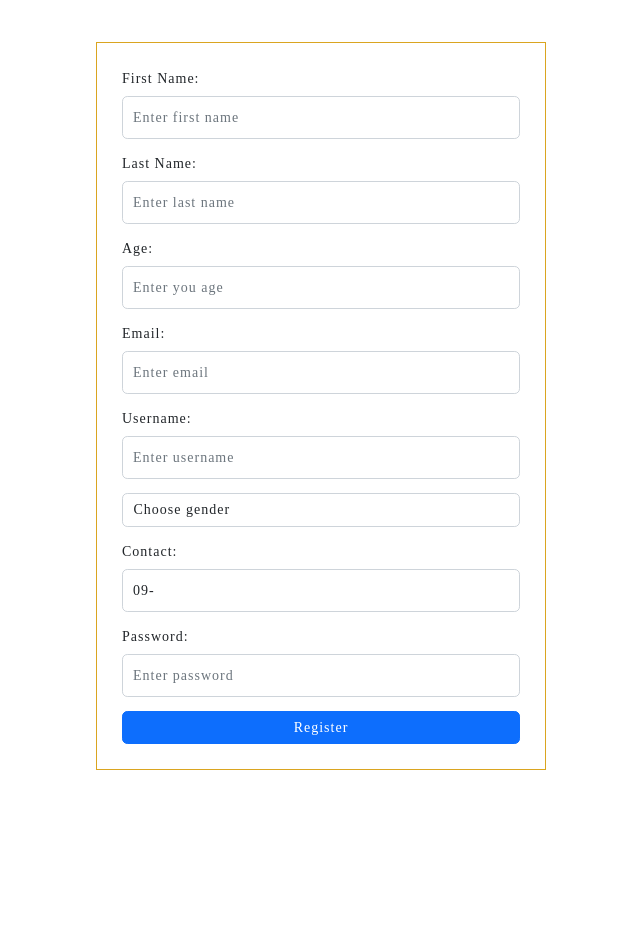
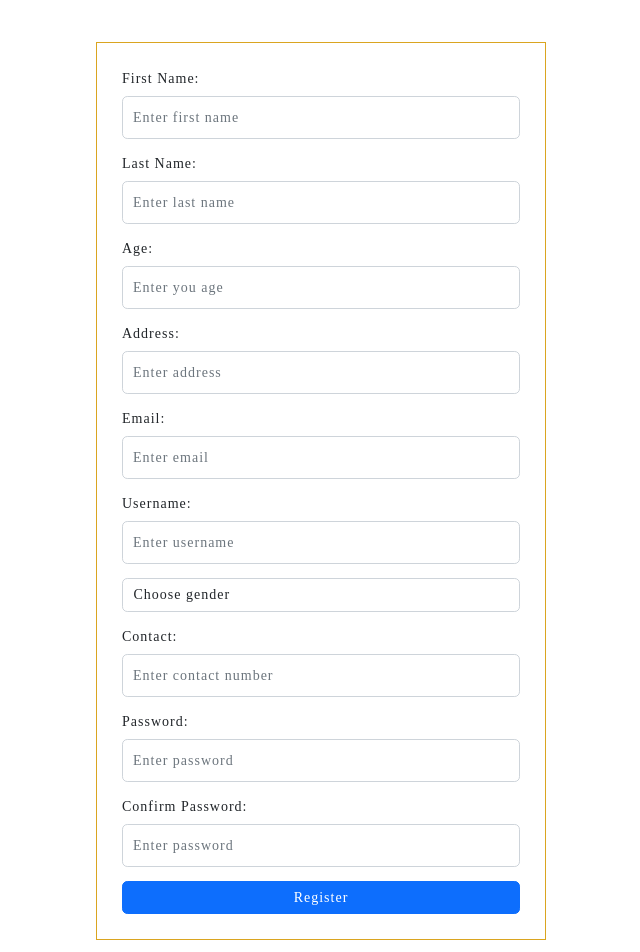
Before and after one commit to jacobeugenio/ClassroomApp-FE, a React (Create React App) app: page /register in a window 1280 px wide. Shown: the top 952 px of the page, without its empty margins (319-959 px from the left). Before the commit the page ends 812 px from the top, so only its background shows below. Built offline with nearby package versions, Linux system fonts and the light colour scheme; a web font is replaced by a local one.

Commit message:
ferdie connecting the login the register to the API

```diff
--- a/src/App.js
+++ b/src/App.js
@@ -8,10 +8,8 @@ import NotFound from "./NotFound";
 import Grades from "./components/teacher/Grades";
 import Register from "./components/Register/Register";
 import "./App.css";
-import Teach_Profile from "./components/teacher/teacher-component/Teach_Profile";
+import TeachProfile from "./components/teacher/teacher-component/Teach_Profile";
 import Activities from "./components/teacher/Activities";
-
-import API_Service from "./api-service/API_Service";
 
 function App() {
 	// const url = 'http://localhost:5000/teachers/get-students';
@@ -26,7 +24,7 @@ function App() {
 				<Route path='/teacher' element={<Home />} />
 				<Route path='/teacher/students' element={<Students />} />
 				<Route path='/teacher/grades' element={<Grades />} />
-				<Route path='/teacher/profile' element={<Teach_Profile />} />
+				<Route path='/teacher/profile' element={<TeachProfile />} />
 				<Route path='/teacher/activities' element={<Activities />} />
 				<Route path='/register' element={<Register />} />
 				<Route path='*' element={<NotFound />} />
--- a/src/components/Register/Register.css
+++ b/src/components/Register/Register.css
@@ -0,0 +1,4 @@
+.error__messages {
+	font-size: 14px;
+	color: red;
+}
--- a/src/components/Register/Register.jsx
+++ b/src/components/Register/Register.jsx
@@ -9,39 +9,58 @@ function Register() {
 	const [formData, setFormData] = useState({
 		fname: "",
 		lname: "",
+		username: "",
+		contact: "",
+		email: "",
 		age: "",
-		email: "",
-		username: "",
 		gender: "",
-		contact: `09-`,
+		address: "",
 		password: "",
+		password2: "",
 	});
 
 	const handleChange = (event) => {
 		const { name, value } = event.target;
 		// console.log(value);
+		console.log(name);
 		setFormData((prevFormData) => ({ ...prevFormData, [name]: value }));
 	};
 
 	const onSubmitForm = (event) => {
 		event.preventDefault();
 
-		API_Service.post("students/register-student", formData).then((response) => {
+		API_Service.post("students/reg-student", formData)
+			.then((response) => {
 				console.log(response);
+			})
+			.catch((error) => {
+				console.log("error:", error);
 			});
 
+		if (formData.password !== formData.password2) {
+			alert("Passwords do not match");
+		} else {
 			console.log(formData);
 			setFormData({
 				fname: "",
 				lname: "",
+				username: "",
+				contact: "",
+				email: "",
 				age: "",
-			email: "",
-			username: "",
 				gender: "",
-			contact: "",
+				address: "",
 				password: "",
+				password2: "",
 			});
+		}
 	};
+
+	// const handleErrorFunction = (name) => {
+	// 	name === error.name && (
+	// 		<div className='error__messages'>{error.message}</div>
+	// 	);
+	// };
 
 	return (
 		<Container className='my-5'>
@@ -81,6 +100,19 @@ function Register() {
 						className='input-container'
 						type='number'
 						placeholder='Enter you age'
+						required
+					/>
+				</Form.Group>
+
+				<Form.Group className='mb-3' controlId='formBasicAddress'>
+					<Form.Label>Address:</Form.Label>
+					<Form.Control
+						onChange={handleChange}
+						value={formData.address}
+						name='address'
+						className='input-container'
+						type='text'
+						placeholder='Enter address'
 						required
 					/>
 				</Form.Group>
@@ -151,6 +183,19 @@ function Register() {
 					/>
 				</Form.Group>
 
+				<Form.Group className='mb-3' controlId='formBasicPassword2'>
+					<Form.Label>Confirm Password:</Form.Label>
+					<Form.Control
+						onChange={handleChange}
+						value={formData.password2}
+						name='password2'
+						className='input-container'
+						type='password'
+						placeholder='Enter password'
+						required
+					/>
+				</Form.Group>
+
 				<Button variant='primary' type='submit'>
 					Register
 				</Button>
--- a/src/components/login/Login.jsx
+++ b/src/components/login/Login.jsx
@@ -1,18 +1,65 @@
-import React from "react";
+import React, { useState } from "react";
 import Button from "react-bootstrap/Button";
 import Form from "react-bootstrap/Form";
 import Container from "react-bootstrap/Container";
 import "./login.css";
 
+import API_Service from "../../api-service/API_Service";
+
 const Login = () => {
+	// const [mockDatabase, setMockDatabase] = useState([{}]);
+
+	// console.log(mockDatabase);
+
+	const [userLogin, setUserLogin] = useState({
+		username: "",
+		password: "",
+	});
+
+	const handleLoginSubmit = (event) => {
+		event.preventDefault();
+
+		const { username, password } = event.target.elements;
+		setUserLogin({
+			username: username.value,
+			password: password.value,
+		});
+		// console.log(username.value);
+		// console.log(password.value);
+
+		API_Service.post("students/login", userLogin)
+			.then((response) => {
+				// setMockDatabase(response.data);
+
+				console.log(response.data);
+			})
+			.catch((error) => {
+				console.log(error);
+			});
+
+		// const studentData = mockDatabase.find((data) => {
+		// 	return (
+		// 		data.username === username.value && data.password === password.value
+		// 	);
+		// });
+
+		// if (studentData) {
+		// 	console.log(studentData);
+		// 	alert("Login Successful!");
+		// } else {
+		// 	alert("Invalid username or password");
+		// }
+	};
+
 	return (
 		<Container className='my-5'>
-			<Form className=''>
+			<Form onSubmit={handleLoginSubmit} className=''>
 				<Form.Group className='mb-3' controlId='formBasicEmail'>
 					<Form.Label>Username</Form.Label>
 					<Form.Control
 						className='input-container'
-						type='email'
+						type='text'
+						name='username'
 						placeholder='Enter username'
 					/>
 					{/* <Form.Text className="text-muted">
@@ -25,6 +72,7 @@ const Login = () => {
 					<Form.Control
 						className='input-container'
 						type='password'
+						name='password'
 						placeholder='Password'
 					/>
 				</Form.Group>
--- a/src/components/teacher/teacher-component/Teach_Profile.jsx
+++ b/src/components/teacher/teacher-component/Teach_Profile.jsx
@@ -1,5 +1,5 @@
 import React from "react";
-import Button from "react-bootstrap/Button";
+// import Button from "react-bootstrap/Button";
 import Header from "../../../layout/Header";
 import Container from "react-bootstrap/Container";
 const Teach_Profile = ({ data }) => {
--- a/src/layout/Header.jsx
+++ b/src/layout/Header.jsx
@@ -1,31 +1,29 @@
 import React from "react";
 import Container from "react-bootstrap/Container";
 import Button from "react-bootstrap/Button";
-import Nav from "react-bootstrap/Nav";
 import Navbar from "react-bootstrap/Navbar";
 import { NavLink } from "react-router-dom";
-import { useState } from "react";
 
 const Header = () => {
 	return (
-    <Navbar bg="light" expand="md">
+		<Navbar bg='light' expand='md'>
 			<Container>
-        <Navbar.Brand href="/teacher">Classroom App</Navbar.Brand>
-        <Navbar.Toggle aria-controls="basic-navbar-nav" />
-        <Navbar.Collapse id="basic-navbar-nav">
-          <Nav className="ms-auto">
-            <NavLink to="/teacher">Home</NavLink>
-            <NavLink to="/teacher/profile">Profile</NavLink>
+				<Navbar.Brand href='/teacher'>Classroom App</Navbar.Brand>
+				<Navbar.Toggle aria-controls='basic-navbar-nav' />
+				<Navbar.Collapse id='basic-navbar-nav'>
+					<Navbar.Collapse className='ms-auto'>
+						<NavLink to='/teacher'>Home</NavLink>
+						<NavLink to='/teacher/profile'>Profile</NavLink>
 
-            <NavLink to="/teacher/students">Students</NavLink>
-            <NavLink to="/teacher/activities">Activities</NavLink>
+						<NavLink to='/teacher/students'>Students</NavLink>
+						<NavLink to='/teacher/activities'>Activities</NavLink>
 						{/* <NavLink to="/teacher/grades">Grades</NavLink> */}
-            <NavLink to="/teacher/logout">
-              <Button variant="warning" size="sm">
+						<NavLink to='/teacher/logout'>
+							<Button variant='warning' size='sm'>
 								LOGOUT
 							</Button>
 						</NavLink>
-          </Nav>
+					</Navbar.Collapse>
 				</Navbar.Collapse>
 			</Container>
 		</Navbar>
```
Also changed, not shown: src/components/teacher/Home.jsx (+4 -4 lines). Lines whose indentation alone changed are shown as unchanged.
